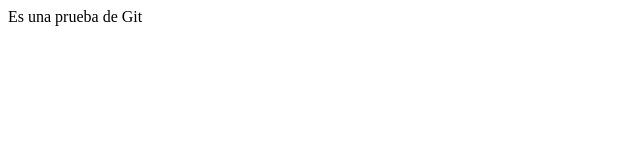
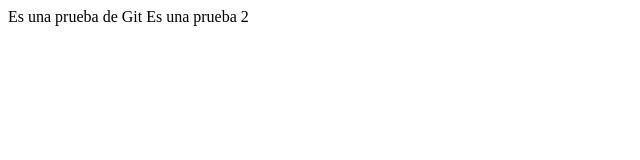
Before and after one commit to jaroso78/DAW1_2015, a plain HTML site: page index.html in a window 1280 px wide. Shown: the whole page, without its empty margins (0-640 px from the left). Drawn offline with Linux system fonts and the light colour scheme.

Commit message:
Cambio en el fichero

```diff
--- a/index.html
+++ b/index.html
@@ -1,4 +1,8 @@
 <html>
     <head>Es una prueba de Git</head>
-    <body></body>
+    <body>
+
+        Es una prueba 2
+
+    </body>
 </html>
```
